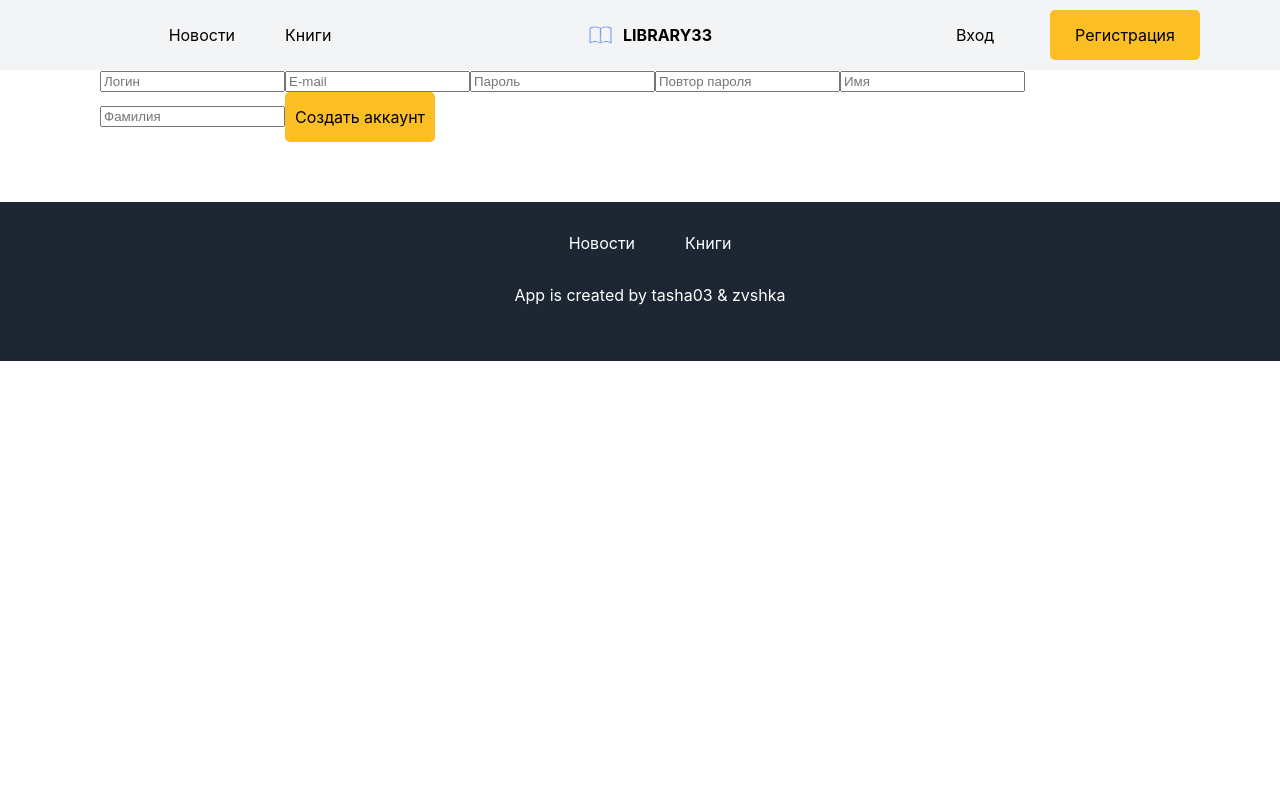
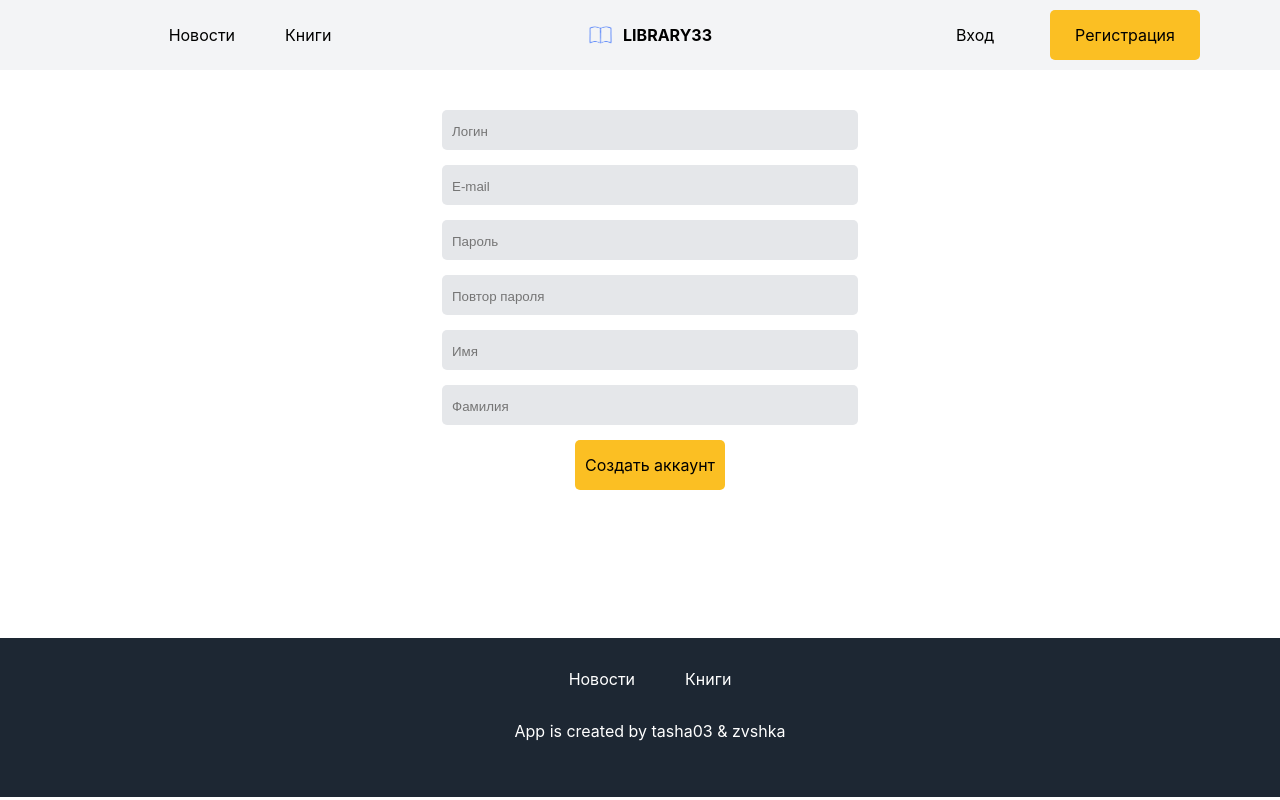
Before and after one commit to zvshka/LIBRARY33-Frontend, a React (Create React App) app: page /Signing in a window 1280 px wide. Built offline with nearby package versions, Linux system fonts and the light colour scheme.

Commit message:
Visual changes auth & books + fixed ContentWrapper

```diff
--- a/src/components/BookInfo.js
+++ b/src/components/BookInfo.js
@@ -1,6 +1,9 @@
 import { useEffect } from "react";
 import { useState } from "react";
-import URLConst from './URLConst'
+import URLConst from "./URLConst";
+import book_cover from "../images/book-cover.png";
+import styles from "../style/BookInfo.module.css";
+import Button from "./Button";
 
 const BookInfo = ({ match }) => {
   const [book, setBook] = useState({
@@ -26,13 +29,34 @@ const BookInfo = ({ match }) => {
     ],
   });
 
+  const handleOrder = async () => {
+    return
+    // await fetch(`${URLConst}/`)
+  }
+
   useEffect(() => {
-    fetch(`${URLConst}/books/${match.params.id}`).then((res) => res.json()).then((res) => setBook(res))
-  }, [])
+    fetch(`${URLConst}/books/${match.params.id}`)
+      .then((res) => res.json())
+      .then((res) => setBook(res));
+  }, []);
 
   return (
-    <div id={match.params.id}>
-      <p>{book.title}</p>
+    <div className={styles.BookInfo}>
+      <div className={styles.img}>
+        <img src={book_cover} />
+      </div>
+      <div className={styles.side}>
+        <div className={styles.top}>
+          <p className={styles.title}>{book.title}</p>
+          <Button gold onClick={handleOrder}>Забронировать</Button>
+        </div>
+        <div className={styles.authors}>
+          {book.authors.map((author, i) => (
+            <p key={i}>{author.name}</p>
+          ))}
+        </div>
+        <p className={styles.descr}>{book.description}</p>
+      </div>
     </div>
   );
 };
--- a/src/components/SignIn.js
+++ b/src/components/SignIn.js
@@ -4,6 +4,7 @@ import { login } from "../features/auth/authSlice";
 import URLConst from "./URLConst";
 import Button from "./Button";
 import { Link } from "react-router-dom";
+import styles from '../style/Authentication.module.css';
 
 const SignUp = () => {
   const dispatch = useDispatch();
@@ -27,16 +28,16 @@ const SignUp = () => {
 
   return (
     <>
-      <form id="signin">
-        <input
+      <form id="signin" className={styles.SignIn}>
+        <div><input
           placeholder="Логин"
           onChange={(e) => setUsername(e.target.value)}
-        />
-        <input
+        /></div>
+        <div><input
           type="password"
           placeholder="Пароль"
           onChange={(e) => setPassword(e.target.value)}
-        />
+        /></div>
         <Link to="books/">
           <Button gold onClick={handleSubmit}>
             Войти
--- a/src/components/SignUp.js
+++ b/src/components/SignUp.js
@@ -4,6 +4,7 @@ import { login } from "../features/auth/authSlice";
 import URLConst from "./URLConst";
 import Button from "./Button";
 import { Link } from "react-router-dom";
+import styles from '../style/Authentication.module.css';
 
 const SignUp = () => {
   const dispatch = useDispatch();
@@ -47,34 +48,34 @@ const SignUp = () => {
 
   return (
     <>
-      <form id="signup">
-        <input
+      <form id="signup" className={styles.SignUp}>
+        <div><input
           placeholder="Логин"
           onChange={(e) => setUsername(e.target.value)}
-        />
-        <input
+        /></div>
+        <div><input
           type="email"
           placeholder="E-mail"
           onChange={(e) => setEmail(e.target.value)}
-        />
-        <input
+        /></div>
+        <div><input
           type="password"
           placeholder="Пароль"
           onChange={(e) => setPassword(e.target.value)}
-        />
-        <input
+        /></div>
+        <div><input
           type="password"
           placeholder="Повтор пароля"
           onChange={(e) => setPasswordRepeat(e.target.value)}
-        />
-        <input
+        /></div>
+        <div><input
           placeholder="Имя"
           onChange={(e) => setFirstName(e.target.value)}
-        />
-        <input
+        /></div>
+        <div><input
           placeholder="Фамилия"
           onChange={(e) => setLastName(e.target.value)}
-        />
+        /></div>
         <Link to="books/">
           <Button gold onClick={handleSubmit}>
             Создать аккаунт
--- /dev/null
+++ b/src/style/Authentication.module.css
@@ -0,0 +1,24 @@
+.SignIn, .SignUp{
+    display: flex;
+    flex-direction: column;
+    gap: 15px;
+    width: 60%;
+    margin: 25px auto;
+    align-items: center;
+}
+.SignIn > div, .SignUp > div{
+    border-radius: 5px;
+    padding: 10px;
+    background-color: #E5E7EA;
+    width: 60%;
+}
+.SignIn input, .SignUp input{
+    margin: 0;
+    padding: 0;
+    width: 100%;
+    background: none;
+    border: none;
+}
+.SignIn input:focus, .SignUp input:focus{
+    outline: none;
+}
--- a/src/style/BookCard.module.css
+++ b/src/style/BookCard.module.css
@@ -4,7 +4,6 @@
     box-shadow: 0 5px 25px rgba(0, 0, 0, 0.25);
 }
 .BookCard a{
-    height: 280px;
     text-decoration: none;
 }
 .BookCard .img, .BookCard img{
--- /dev/null
+++ b/src/style/BookInfo.module.css
@@ -0,0 +1,30 @@
+.BookInfo {
+    margin: 0;
+  padding: 50px 0;
+  display: inline-flex;
+  gap: 50px;
+  width: 100%;
+}
+.BookInfo .img,
+.BookInfo img {
+  height: 400px;
+  width: auto;
+  border-radius: 10px;
+}
+.BookInfo .side{
+    display: flex;
+    flex-direction: column;
+    gap: 15px;
+    width: 100%;
+}
+.BookInfo .top{
+    display: inline-flex;
+    justify-content: space-between;
+}
+.BookInfo p{
+    margin: 0;
+}
+.BookInfo .title{
+    font-size: 32px;
+    font-weight: 700;
+}
--- a/src/style/Books.module.css
+++ b/src/style/Books.module.css
@@ -50,7 +50,7 @@
     gap: 10px;
     justify-content: left;
 }
-.header > .sorting_group:hover, .header > .sorting_group > .sorting > select{
+.header > .sorting_group > .sorting:hover, .header > .sorting_group > .sorting > select{
     cursor: pointer;
 
 }
--- a/src/style/Catalogue.module.css
+++ b/src/style/Catalogue.module.css
@@ -2,6 +2,7 @@
     display: flex;
     flex-wrap: wrap;
     gap: 25px;
+    margin-bottom: 60px;
 }
 .Catalogue .list{
     flex-wrap: nowrap!important;
--- a/src/style/ContentWrapper.module.css
+++ b/src/style/ContentWrapper.module.css
@@ -1,3 +1,4 @@
 .ContentWrapper{
-    padding: 0 100px;
+    padding: 15px 100px;
+    min-height: calc(100vh - 70px - 162.2px - 30px);
 }
--- a/src/style/Footer.module.css
+++ b/src/style/Footer.module.css
@@ -1,5 +1,4 @@
 footer{
-    margin-top: 60px;
     padding-top: 15px;
     padding-bottom: 40px;
     width: 100%;
--- a/src/style/Layout.module.css
+++ b/src/style/Layout.module.css
@@ -3,4 +3,5 @@ a{
 }
 .Layout{
     min-width: 1300px;
+    min-height: 100vh;
 }
```
